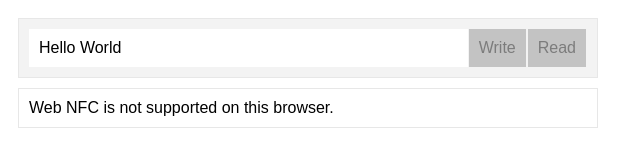
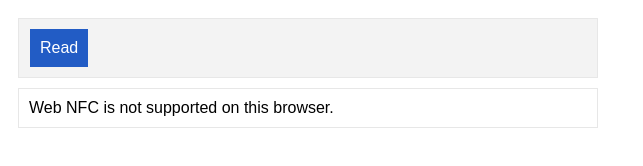
Before and after one commit to KatkaMarcincakova/web-nfc, a plain HTML site: page index.html in a window 1280 px wide. Shown: the whole page, without its empty margins (0-643 px from the left). Drawn offline with Linux system fonts and the light colour scheme.

Commit message:
Update index.html

```diff
--- a/index.html
+++ b/index.html
@@ -9,9 +9,7 @@
   <body>
     <!-- (A) NFC TAG ACTIONS -->
     <div id="demoNFC">
-      <input type="text" id="demoT" value="Hello World" required>
-      <input type="button" id="demoW" value="Write" disabled onclick="nfc.write();">
-      <input type="button" id="demoR" value="Read" disabled onclick="nfc.read()">
+      <input type="button" id="demoR" value="Read" onclick="nfc.read()">
     </div>
 
     <!-- (B) "CONSOLE MESSAGES" -->
```
